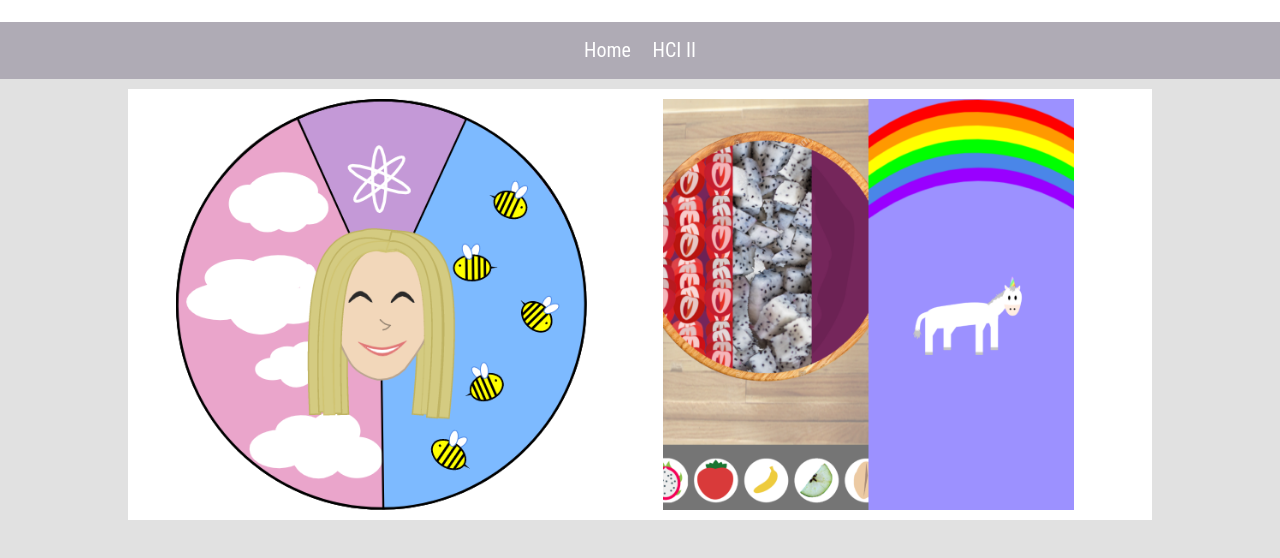
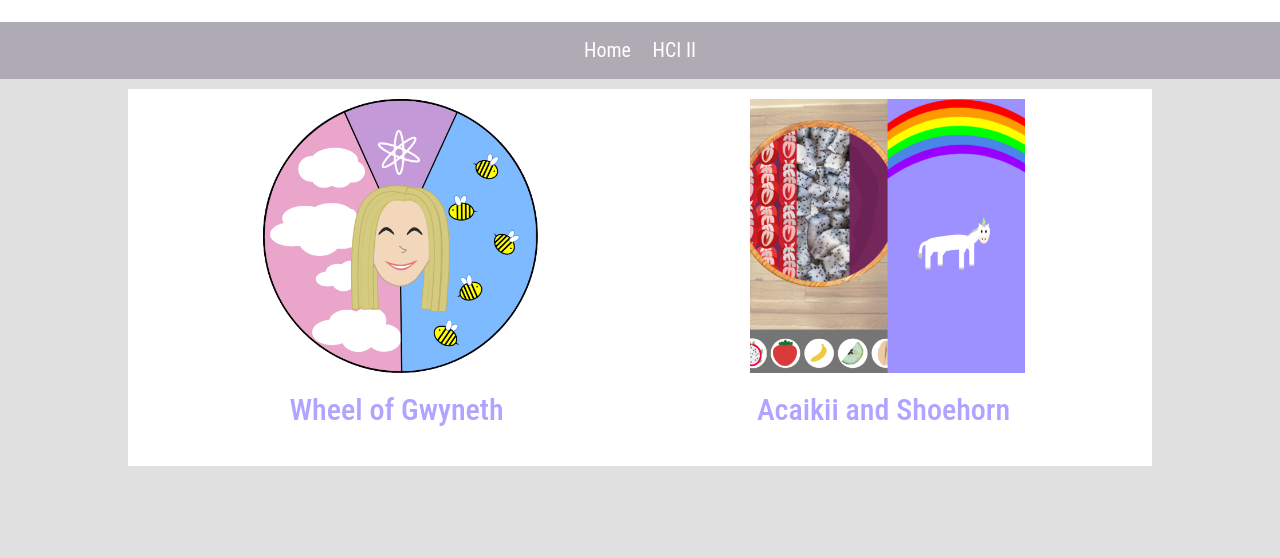
Before and after one commit to sarchwalk/sarchwalk.portfolio.github.io, a plain HTML site: page hci.html in a window 1280 px wide. Shown: the part 78-636 px from the top of the page. Drawn offline with nearby package versions, Linux system fonts and the light colour scheme.

```diff
--- a/hci.html
+++ b/hci.html
@@ -27,14 +27,18 @@
 
 <div class="container">
     <div class="row">
-        <div class="col-sm-6">
+        <div class="col-sm-6" style="text-align: center">
             <a class="inline-link" href="hci-P0.html">
-                <img src="images/p0/wheelOfGwyneth.png" class="card-img-top" alt="wheel of gwyneth">
+                <img src="images/p0/wheelOfGwyneth.png" alt="wheel of gwyneth" style="max-width:60%;">
+                <br>
+                <h3>Wheel of Gwyneth</h3>
             </a>
         </div>
-        <div class="col-sm-6">
+        <div class="col-sm-6" style="text-align:center">
             <a class="inline-link" href="hci-P1.html">
-                <img src="images/p1/coverCard.png" class="card-img-top" alt="wheel of gwyneth">
+                <img src="images/p1/coverCard.png" alt="acaikii and shoehorn" style="max-width:60%;">
+                <br>
+                <h3>Acaikii and Shoehorn</h3>
             </a>
         </div>
     </div>
```
